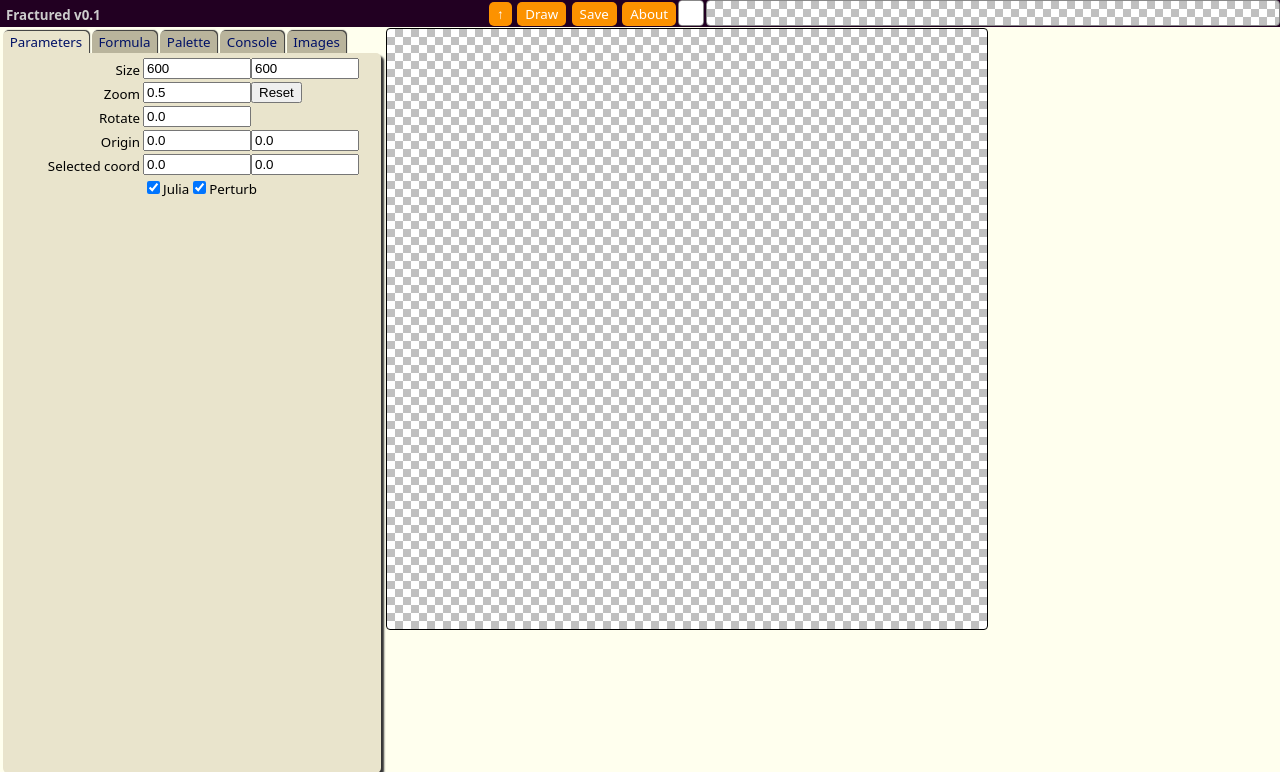
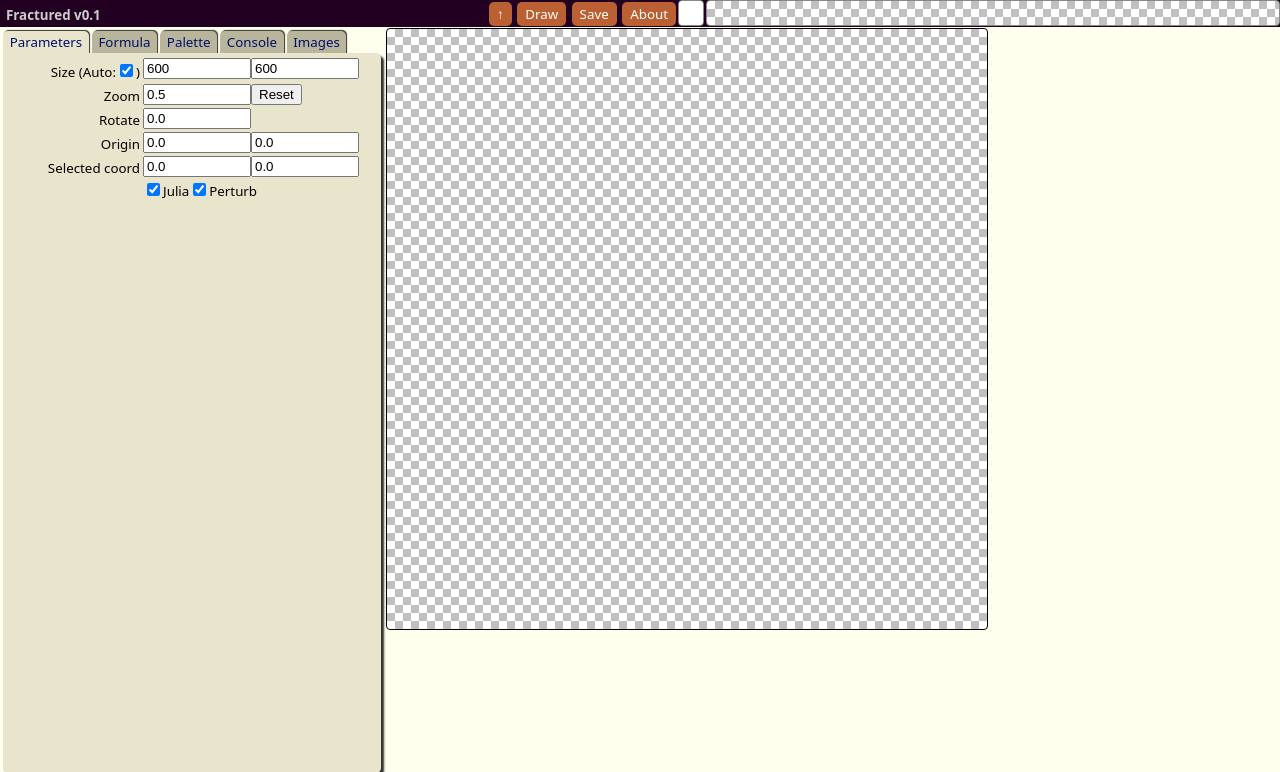
Before and after one commit to OKaluza/fractured, a PHP site: page / in a window 1280 px wide. Shown: the top 772 px of the page. Run offline with PHP 8.4, Linux system fonts and the light colour scheme.

Commit message:
Mouse event handling by handler object, auto resizing of canvas, ColourEditor handles all palette related functions, better palette change detection for history.

```diff
--- a/colour.js
+++ b/colour.js
@@ -1,7 +1,6 @@
   function Palette(source) {
     //Colour palette array
     this.colours = [];
-    this.changed = true;
 
     //Palette data parser
     var lines = source.split("\n"); // split on newlines
@@ -78,7 +77,6 @@
 
   //Palette draw to canvas
   Palette.prototype.draw = function(canvas, ui) {
-    this.changed = true;
     if (this.colours.length == 0)
     {
       this.colours.push(new ColourPos("#ffffff", -1)); //Background
--- a/index.html
+++ b/index.html
@@ -37,7 +37,7 @@
         <ul>
           <li><a id="hide" href="javascript:toggleParams();">&uarr;</a></li>
           <li><a id="show" style="display:none" href="javascript:toggleParams();">&darr;</a></li>
-          <li><a href="javascript:drawFractal();">Draw</a></li>
+          <li><a href="javascript:fractal.applyChanges();">Draw</a></li>
           <li><a href="javascript:fractal.save();">Save</a></li>
           <!--input type="button" value="Save Image"  onClick="saveImage()"-->
           <li><a href="/about">About</a></li>
@@ -66,7 +66,7 @@
         <div id="formscroll" onmousedown="handleFormMouseDown(event)">
           <form name="inputs" class="formbox">
             <div class="row">
-              <span class="label">Size</span><span class="field"><input type="number" id="widthInput" value="600"></span><span class="field"><input type="number" id="heightInput" value="600"></span>
+              <span class="label">Size (Auto:<input type="checkbox" id="autosize" checked="checked" onclick="autoResize(this.checked);">)</span><span class="field"><input type="number" id="widthInput" value="600"></span><span class="field"><input type="number" id="heightInput" value="600"></span>
             </div>
 
             <div class="row">
@@ -162,7 +162,7 @@
       </div>
 
       <div class="panel" id="panel3" style="display: none">
-        <input type="button" value="Set Default Palette"  onClick="savePalette()">
+        <input type="button" value="Set Default Palette"  onClick="colours.savePalette()">
         <hr>
         File upload:<br>
         <input name="palfile" type="file"onchange="filesProcess(this.files, loadPalette);"><br>
--- a/index.js
+++ b/index.js
@@ -2,13 +2,13 @@
 //Globals
 var fractal;
 var defaultMouse;
-var palette;
 var colours;
-var gradientTexture;
 //Source files list
 var sources = {};
 var labels = {};
 var formulaOffsets = {}; //line numbering offset counts for each formula
+var autosize = true;
+var showparams = true;
 
   function pageStart() {
     //Default editor line offset
@@ -94,59 +94,57 @@
       if (sources[filename].length == 0) remain++;
 
     if (remain == 0)
-      appInit();
+      appInit();  //All data loaded, call init
   }
 
+  //Once we have source data, app can be initialised
   function appInit() {
-    //Have source data, init
+    //Start webGL
+    var canvas = document.getElementById("fractal-canvas");
+    initGL(canvas);
 
-    //Start webGL
-    initGL("fractal-canvas");
+    //Fractal canvas event handling
+    canvas.mouse = new Mouse(canvas, new MouseEventHandler(canvasMouseClick, canvasMouseMove, canvasMouseWheel));
+    defaultMouse = document.mouse = canvas.mouse;
+    document.onmouseup = handleMouseUp;
+    document.onmousemove = handleMouseMove;
 
-    //Load texture data and draw palette
-    gradientTexture = gl.createTexture();
-    gradientTexture.image = document.getElementById('gradient');
-    //updateTexture(gradientTexture);
-    palette = new Palette(sources["default.palette"]);
-    //Update palette colours
-    var pal = document.getElementById('palette');
-    palette.draw(pal, true);
-    //Event handling for palette
-    pal.mouse = new Mouse(pal, paletteMouseClick, paletteMouseMove, paletteMouseWheel);
-    pal.mouse.ignoreScroll = true;
+    //Colour editing and palette management
+    colours = new ColourEditor(sources["default.palette"]);
 
     //Create a fractal object
     fractal = new Fractal();
-    //Load shader program and draw
-    fractal.writeShader();
-    //fractal.draw();
-    drawFractal();
+    fractal.applyChanges();
 
-    colours = new ColourEditor();
+    window.onresize = autoResize;
+    document.inputs.elements["autosize"].checked = autosize;
   }
 
-  function drawFractal() {
-    //Update palette history
-    if (palette.changed) {
-      var area = document.getElementById("palettes");
-      var canvas = document.createElement("canvas");
-      canvas.width = 360;
-      canvas.height = 16;
-      area.appendChild(canvas);
-      palette.draw(canvas, false);  //Save history
-      palette.changed = false;
+var rztimeout = undefined;
+
+  function autoResize(newval) {
+    if (rztimeout) clearTimeout(rztimeout);
+    var timer = false;
+    if (typeof(newval) == 'boolean')
+      autosize = newval;
+    else
+      timer = true;
+
+    if (autosize) {
+      fractal.width = window.innerWidth - (showparams ? 390 : 4);
+      fractal.height = window.innerHeight - 34;
+      fractal.copyToForm();
+      var canvas = document.getElementById('fractal-canvas');
+      canvas.width = fractal.width-1;
+      canvas.height = fractal.height-1;
+
+      if (timer) {
+        document.body.style.cursor = "wait";
+        rztimeout = setTimeout('fractal.applyChanges(); document.body.style.cursor = "default";', 150);
+      } else
+        fractal.applyChanges();
     }
-    var pal = document.getElementById('palette');
-    palette.draw(pal, true);
-
-    //Update gradient texture
-    var pal = document.getElementById('gradient');
-    palette.draw(pal, false);  //WebGL Texture size (power of 2)
-    updateTexture(gradientTexture);
-
-    fractal.applyChanges();
   }
-
 
 /////////////////////////////////////////////////////////////////////////
 ////Tab controls
@@ -183,15 +181,17 @@
         show.style.display = 'inline-block';
         main.style.left = '1px';
     }
+    showparams = (sidebar.style.display == 'block');
+    autoResize(autosize);
   }
 
 /////////////////////////////////////////////////////////////////////////
-//Mouse event handling
-  function canvasMouseClick(event) {
+//Fractal canvas mouse event handling
+  function canvasMouseClick(event, mouse) {
     if (event.button > 0) return;
 
     //Convert mouse coords into fractal coords
-    var point = fractal.origin.convert(this.x, this.y, this.element);
+    var point = fractal.origin.convert(mouse.x, mouse.y, mouse.element);
 
     if (event.ctrlKey) {
        //CTRL-click: julia set switch
@@ -219,17 +219,17 @@
         //Ignore if too small a region selected
         if (select.w > 5 && select.h > 5) {
           //Get element offset in document
-          var offset = findElementPos(this.element);
+          var offset = findElementPos(mouse.element);
           //Convert coords to position relative to element
           select.x -= offset[0];
           select.y -= offset[1];
           //Get centre of selection in fractal coords
-          var centre = fractal.origin.convert(select.x + select.w/2, select.y + select.h/2, this.element);
+          var centre = fractal.origin.convert(select.x + select.w/2, select.y + select.h/2, mouse.element);
           //Adjust centre position to match mouse left click
           fractal.origin.re += centre.re;
           fractal.origin.im += centre.im;
           //Adjust zoom by factor of element width to selection
-          var ratio = this.element.width / select.w;
+          var ratio = mouse.element.width / select.w;
           fractal.origin.zoom *= ratio;
         }
       } else {
@@ -242,38 +242,38 @@
     fractal.draw();
   }
 
-  function canvasMouseMove(event) {
+  function canvasMouseMove(event, mouse) {
     //Mouseover processing
     if (!fractal) return;
-    if (this.x >= 0 && this.y >= 0 && this.x <= this.element.width && this.y <= this.element.height)
+    if (mouse.x >= 0 && mouse.y >= 0 && mouse.x <= mouse.element.width && mouse.y <= mouse.element.height)
     {
       //Convert mouse coords into fractal coords
-      var point = fractal.origin.convert(this.x, this.y, this.element);
+      var point = fractal.origin.convert(mouse.x, mouse.y, mouse.element);
       point.re += fractal.origin.re;
       point.im += fractal.origin.im;
       document.getElementById("coords").innerHTML = "&nbsp;re: " + point.re.toFixed(8) + " im: " + point.im.toFixed(8);
     }
-    if (!this.isdown) return;
-    if (this.button > 0) return; //Process left drag only
+    if (!mouse.isdown) return;
+    if (mouse.button > 0) return; //Process left drag only
 
     //Drag processing
     var select = document.getElementById("select");
     select.style.display = 'block';
 
     //Constrain selection size to canvas aspect ratio
-    select.w = Math.abs(this.deltaX)
-    var ratio = this.element.width / select.w;
-    select.h = this.element.height / ratio;
+    select.w = Math.abs(mouse.deltaX)
+    var ratio = mouse.element.width / select.w;
+    select.h = mouse.element.height / ratio;
 
-    if (this.deltaX < 0)
-      select.x = this.absoluteX;
+    if (mouse.deltaX < 0)
+      select.x = mouse.absoluteX;
     else
-      select.x = this.absoluteX - select.w;
+      select.x = mouse.absoluteX - select.w;
 
-    if (this.deltaY < 0)
-      select.y = this.lastY - select.h;
+    if (mouse.deltaY < 0)
+      select.y = mouse.lastY - select.h;
     else
-      select.y = this.lastY;
+      select.y = mouse.lastY;
 
     //Copy to style to set positions
     select.style.left = select.x + "px";
@@ -284,7 +284,7 @@
     document.getElementById("coords").innerHTML = select.style.width + "," + select.style.height;
   }
 
-  function canvasMouseWheel(event) {
+  function canvasMouseWheel(event, mouse) {
     //alert(event.spin);
     if (event.ctrlKey) {
       /* Zoom */
@@ -313,75 +313,9 @@
     colours.edit(0, $("backgroundBG").offsetLeft, 30);
   }
 
-  function paletteMouseClick(event) {
-    //Use non-scrolling position
-    this.x = this.clientx;
-    this.x = this.clientx;
-
-    if (this.slider != null)
-    {
-      //Slider moved, update texture
-      this.slider = null;
-      palette.draw(document.getElementById('palette'), true);
-      return;
-    }
-    var pal = document.getElementById('palette');
-    if (pal.getContext){
-      colours.cancel();  //Abort any current edit first
-      var context = pal.getContext('2d');
-      var slider = document.getElementById("slider");
-
-      //Get selected colour
-      var i = palette.inRange(this.x, slider.width, pal.width);
-      if (i > 0) {
-        if (event.button == 0) {
-          //Edit colour on left click
-          colours.edit(i, event.clientX-128, 30);
-        } else if (event.button == 2) {
-          //Delete on right click
-          palette.remove(i);
-          palette.draw(document.getElementById('palette'), true);
-        }
-      } else {
-        //Clicked elsewhere, add new colour
-        colours.insert(this.x / pal.width, event.clientX-128, 30);
-      }
-    }
-  }
-
-  function paletteMouseMove(event) {
-    if (!this.isdown) return;
-
-    //Use non-scrolling position
-    this.x = this.clientx;
-    this.x = this.clientx;
-
-    var pal = document.getElementById('palette');
-    var slider = document.getElementById("slider");
-
-    if (this.slider == null) {
-      //Colour slider dragged on?
-      var i = palette.inDragRange(this.x, slider.width, pal.width);
-      if (i>1) this.slider = i;
-    }
-
-    if (this.slider == null)
-      this.isdown = false; //Abort action if not on slider
-    else {
-      if (this.x < 1) this.x = 1;
-      if (this.x > pal.width-1) this.x = pal.width-1;
-      //Move to adjusted position and redraw
-      palette.colours[this.slider].position = this.x / pal.width;
-      palette.draw(document.getElementById('palette'), true);
-    }
-  }
-
-  function paletteMouseWheel(event) {
-  }
-
 
 /////////////////////////////////////////////////////////////////////////
-//Editor windows & data passing
+//Editor windows, data passing, saving & loading
 
 var editorWindow;
 var editorFilename;
@@ -394,15 +328,6 @@
   function closeEditor() {
     //editorWindow = null;
   }
-
-  //Save palette
-  function savePalette(){
-    var paletteData = palette.toString();
-    ajaxWriteFile("default.palette", paletteData, consoleWrite);
-  }
-
-/////////////////////////////////////////////////////////////////////////
-//Saving result images
 
   function hrefImage() {
     var canvas = document.getElementById("fractal-canvas");
@@ -451,29 +376,75 @@
 
 /////////////////////////////////////////////////////////////////////////
 //Colour picker functions
+
 handleFormMouseDown = function(e) {
-  //Event delegation from form
+  //Event delegation from parameters form to edit colour params
   e = e || window.event;
   if (e.target.className == "colour") colours.edit(e.target);
-}
-
-
-function ColourEditor() {
-  this.inserting = false;
-  this.editing = -1;
-  this.element = null;
-  this.picker = new ColourPicker(saveColour, abortColour);
 }
 
 function saveColour(val) {colours.save(val);}
 function abortColour() {colours.cancel();}
 
+function ColourEditor(source) {
+  this.inserting = false;
+  this.editing = -1;
+  this.element = null;
+  this.picker = new ColourPicker(saveColour, abortColour);
+  this.editcanvas = document.getElementById('palette')
+  this.gradientcanvas = document.getElementById('gradient')
+
+  //Load texture data and draw palette
+  this.gradientTexture = gl.createTexture();
+  this.gradientTexture.image = this.gradientcanvas;
+  //Update palette colours
+  this.changed = true;
+  this.palette = new Palette(source);
+  this.palette.draw(this.editcanvas, true);
+  //Event handling for palette
+  this.editcanvas.mouse = new Mouse(this.editcanvas, this);
+  this.editcanvas.mouse.ignoreScroll = true;
+}
+
+//Palette management
+ColourEditor.prototype.read = function(source) {
+  //Read a new palette from source data
+  this.palette = new Palette(source);
+  this.reset();
+  this.changed = true;
+  this.palette.draw(this.editcanvas, true);
+}
+
+ColourEditor.prototype.update = function() {
+  //Update gradient from palette
+  if (this.changed) {
+   //Update palette history
+    var area = document.getElementById("palettes");
+    var canvas = document.createElement("canvas");
+    canvas.width = 360;
+    canvas.height = 16;
+    area.appendChild(canvas);
+    this.palette.draw(canvas, false);  //Save history
+    this.changed = false;
+  }
+  this.palette.draw(this.editcanvas, true);
+
+  //Update gradient texture
+  this.palette.draw(this.gradientcanvas, false);  //WebGL texture size (power of 2)
+  updateTexture(this.gradientTexture);
+}
+
+ColourEditor.prototype.savePalette = function() {
+  //Write palette source data (to default only for now)
+  ajaxWriteFile("default.palette", this.palette.toString(), consoleWrite);
+}
+
 ColourEditor.prototype.insert = function(position, x, y) {
   //Flag unsaved new colour
   this.inserting = true;
   var col = new Colour();
-  this.editing = palette.newColour(position, col)
-  palette.draw(document.getElementById('palette'), true);
+  this.editing = this.palette.newColour(position, col)
+  this.palette.draw(this.editcanvas, true);
   //Edit new colour
   this.picker.pick(col, x, y);
 }
@@ -481,7 +452,7 @@
 ColourEditor.prototype.edit = function(val, x, y) {
   if (typeof(val) == 'number') {
     this.editing = val;
-    this.picker.pick(palette.colours[val].colour, x, y);
+    this.picker.pick(this.palette.colours[val].colour, x, y);
   } else if (typeof(val) == 'object') {
     //Edit element
     this.element = val;
@@ -494,30 +465,114 @@
   if (this.editing >= 0)
   {
     //Update colour with selected
-    palette.colours[this.editing].colour.setHSV(val);
-    palette.draw(document.getElementById('palette'), true);
+    this.palette.colours[this.editing].colour.setHSV(val);
+    this.palette.draw(this.editcanvas, true);
+    this.changed = true;
   }
   else if (this.element) {
     var col = new Colour(0);
     col.setHSV(val);
     this.element.style.backgroundColor = col.html();
   }
-  this.inserting = false;
-  this.editing = -1;
-  this.element = null;
+  this.reset();
 }
 
 ColourEditor.prototype.cancel = function() {
   //If aborting a new colour add, delete it
   if (this.editing >= 0 && this.inserting)
   {
-    palette.remove(this.editing);
-    palette.draw(document.getElementById('palette'), true);
+    this.palette.remove(this.editing);
+    this.palette.draw(this.editcanvas, true);
   }
+  this.reset();
+}
+
+ColourEditor.prototype.reset = function() {
+  //Reset editing data
   this.inserting = false;
   this.editing = -1;
   this.element = null;
 }
+
+//Mouse event handling
+ColourEditor.prototype.click = function(event, mouse) {
+  //Use non-scrolling position
+  mouse.x = mouse.clientx;
+  mouse.x = mouse.clientx;
+
+  if (mouse.slider != null)
+  {
+    //Slider moved, update texture
+    mouse.slider = null;
+    this.palette.draw(this.editcanvas, true);
+    return;
+  }
+  var pal = document.getElementById('palette');
+  if (pal.getContext){
+    this.cancel();  //Abort any current edit first
+    var context = pal.getContext('2d');
+    var slider = document.getElementById("slider");
+
+    //Get selected colour
+    var i = this.palette.inRange(mouse.x, slider.width, pal.width);
+    if (i > 0) {
+      if (event.button == 0) {
+        //Edit colour on left click
+        this.edit(i, event.clientX-128, 30);
+      } else if (event.button == 2) {
+        //Delete on right click
+        this.palette.remove(i);
+        this.palette.draw(this.editcanvas, true);
+        this.changed = true;
+      }
+    } else {
+      //Clicked elsewhere, add new colour
+      this.insert(mouse.x / pal.width, event.clientX-128, 30);
+    }
+  }
+}
+
+ColourEditor.prototype.move = function(event, mouse) {
+  if (!mouse.isdown) return;
+
+  //Use non-scrolling position
+  mouse.x = mouse.clientx;
+  mouse.x = mouse.clientx;
+
+  var slider = document.getElementById("slider");
+
+  if (mouse.slider == null) {
+    //Colour slider dragged on?
+    var i = this.palette.inDragRange(mouse.x, slider.width, this.editcanvas.width);
+    if (i>1) mouse.slider = i;
+  }
+
+  if (mouse.slider == null)
+    mouse.isdown = false; //Abort action if not on slider
+  else {
+    if (mouse.x < 1) mouse.x = 1;
+    if (mouse.x > this.editcanvas.width-1) mouse.x = this.editcanvas.width-1;
+    //Move to adjusted position and redraw
+    this.palette.colours[mouse.slider].position = mouse.x / this.editcanvas.width;
+    this.changed = true;
+    this.palette.draw(this.editcanvas, true);
+  }
+}
+
+ColourEditor.prototype.wheel = function(event, mouse) {
+  //Shift all colours cyclically
+  for (var i = 2; i < this.palette.colours.length-1; i++)
+  {
+    var x = this.palette.colours[i].position;
+    x += 0.01 * event.spin;
+    if (x <= 0) x += 1.0;
+    if (x >= 1.0) x -= 1.0;
+    this.palette.colours[i].position = x;
+    this.changed = true;
+  }
+  this.palette.draw(this.editcanvas, true);
+}
+
 
 /////////////////////////////////////////////////////////////////////////
 //File upload handling
--- a/styles.css
+++ b/styles.css
@@ -160,7 +160,7 @@
   padding: 0px;
 }
 header nav ul li a {
-  background: #fc9200;
+  background: #ba6033;
   border-radius: 5px;
   display: inline-block;
   margin: 2px 2px 2px 0px;
@@ -171,7 +171,7 @@
   cursor: pointer;
 }
 header nav ul li a:hover {
-  background-color: #db0d5f;
+  background-color: #fb7d0f;
 }
 
 #controls {
@@ -215,17 +215,17 @@
 #plugin select { border: 1px solid #333; background: #fff; position: relative; top: 4px; }
 
 #plugRGB { float: left; position: relative; top: -1px; }
-#plugOK { float: right; cursor: pointer; margin: 0 8px 3px; color: #fff; user-select: none; }
-#plugCLOSE { float: right; cursor: pointer; margin: 0 8px 3px; color: #fff; user-select: none; }
+#plugOK { float: right; cursor: pointer; margin: 0 8px 3px; color: #fff; }
+#plugCLOSE { float: right; cursor: pointer; margin: 0 8px 3px; color: #fff; }
 #plugRGB:hover,#plugCLOSE:hover,#plugOK:hover { color: #FFD000;  }
 
 #plugCURBG { float: left; width: 12px; height: 12px; margin-right: 3px; background-image: url("media/bg.png"); }
 #plugCUR { float: left; width: 12px; height: 12px; background: #fff; margin-right: 3px;}
 
-#SV { background: #ff0000 url('media/SatVal.png'); position: relative; cursor: crosshair; float: left; height: 170px; width: 170px; margin-right: 10px; user-select: none; }
+#SV { background: #ff0000 url('media/SatVal.png'); position: relative; cursor: crosshair; float: left; height: 170px; width: 170px; margin-right: 10px; }
 #SVslide {background: url('media/slide.png'); height: 9px; width: 9px; position: absolute; cursor: crosshair; }
 
-.slider { cursor: crosshair; float: left; height: 170px; position: relative; width: 19px; padding: 0; user-select: none; }
+.slider { cursor: crosshair; float: left; height: 170px; position: relative; width: 19px; padding: 0;}
 .sliderControl { top: 0px; left: -5px; background: url('media/slideHue.png'); height: 5px; width: 29px; position: absolute; }
 .sliderBG { position: relative; }
 .sliderBG div { background: #000; height: 1px; width: 19px; margin: 0; padding: 0; }
```
Also changed, not shown: colourPicker.js (+27 -27 lines), fractal.js (+12 -11 lines), mouse.js (+15 -9 lines), webgl.js (+1 -8 lines).
